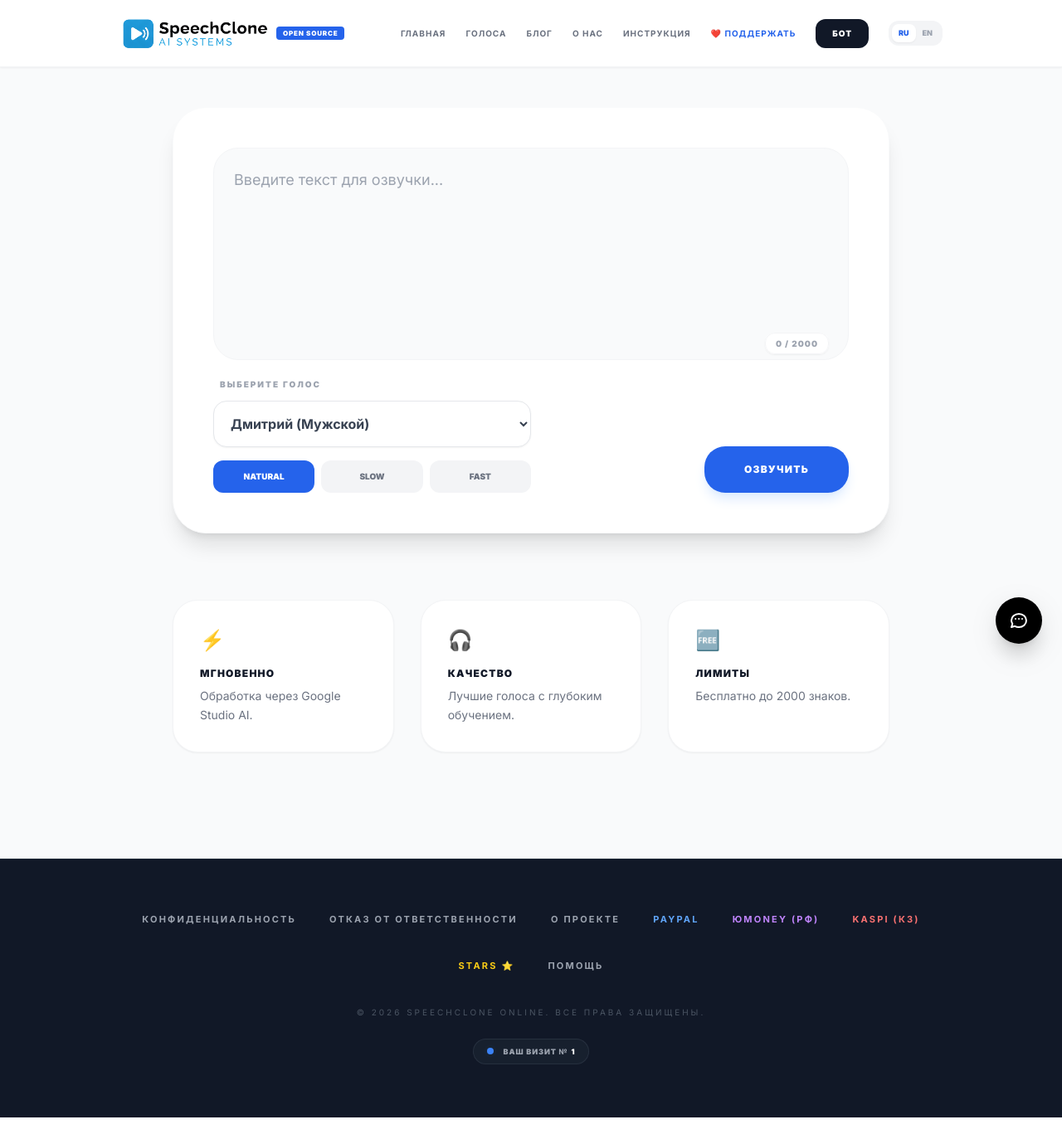
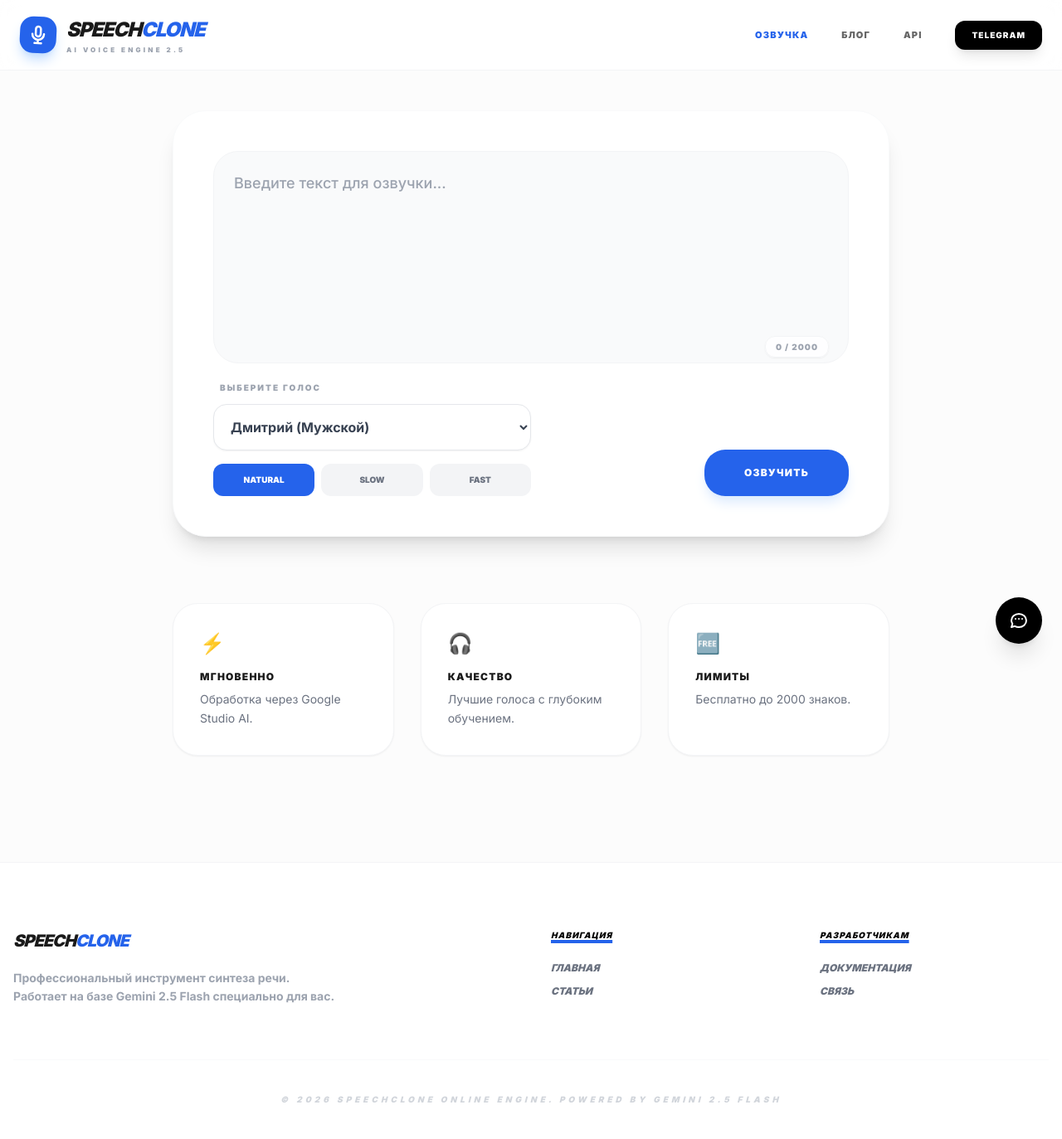
Before and after one commit to olvereal-cpu/speech-clone, a FastAPI app: page / in a window 1280 px wide. Shown: the whole page at 83% size. Before the commit the page ends 1347 px from the top, so only its background shows below. Run offline with FastAPI, Linux system fonts and the light colour scheme; some libraries are stand-ins or nearby versions.

Commit message:
Update base.html

```diff
--- a/templates/base.html
+++ b/templates/base.html
@@ -3,173 +3,74 @@
 <head>
     <meta charset="UTF-8">
     <meta name="viewport" content="width=device-width, initial-scale=1.0">
-
-    <title>{% block title %}SpeechClone AI — Озвучка текста нейросетью онлайн бесплатно{% endblock %}</title>
-    <meta name="description" content="{% block description %}Бесплатная озвучка текста нейросетями онлайн. Более 50 реалистичных голосов, поддержка ударений и скачивание в MP3. Лучший сервис для создания аудио из текста.{% endblock %}">
-    <meta name="keywords" content="озвучка текста, нейросеть голос, текст в речь, синтез речи онлайн, SpeechClone, скачать озвучку mp3">
-
-    <meta property="og:type" content="website">
-    <meta property="og:url" content="https://speechclone.online/">
-    <meta property="og:title" content="SpeechClone AI — Профессиональная озвучка текста">
-    <meta property="og:description" content="Озвучивайте тексты живыми голосами нейросетей. Бесплатно, быстро и качественно.">
-    <meta property="og:image" content="{{ url_for('static', path='logo.png') }}">
-
-    <meta property="twitter:card" content="summary_large_image">
-    <meta property="twitter:url" content="https://speechclone.online/">
-    <meta property="twitter:title" content="SpeechClone AI — Озвучка текста">
-    <meta property="twitter:description" content="Бесплатный синтез речи онлайн. MP3 скачивание.">
-    <meta property="twitter:image" content="{{ url_for('static', path='logo.png') }}">
-
-    <link rel="icon" type="image/png" href="{{ url_for('static', path='favicon.png') }}">
-    <link rel="canonical" href="https://speechclone.online/" />
-
-    <!-- Google Tag Manager -->
-    <script async src="https://www.googletagmanager.com/gtag/js?id=G-CHHSM6PFGH"></script>
-    <script>
-      window.dataLayer = window.dataLayer || [];
-      function gtag(){dataLayer.push(arguments);}
-      gtag('js', new Date());
-      gtag('config', 'G-CHHSM6PFGH');
-    </script>
-
-    <!-- Google AdSense -->
-    <script async src="https://pagead2.googlesyndication.com/pagead/js/adsbygoogle.js?client=ca-pub-2792779022553212" crossorigin="anonymous"></script>
+    <meta name="description" content="SpeechClone — профессиональная озвучка текста нейросетью Gemini 2.5 бесплатно.">
+    <title>{% block title %}SpeechClone — ИИ Озвучка текста онлайн{% endblock %}</title>
 
     <script src="https://cdn.tailwindcss.com"></script>
-    <link rel="preconnect" href="https://fonts.googleapis.com">
-    <link rel="preconnect" href="https://fonts.gstatic.com" crossorigin>
-    <link href="https://fonts.googleapis.com/css2?family=Inter:wght@400;600;700;900&display=swap" rel="stylesheet">
+    <link href="https://fonts.googleapis.com/css2?family=Inter:wght@400;500;600;700;800;900&display=swap" rel="stylesheet">
 
     <style>
-        body { font-family: 'Inter', sans-serif; }
-        .transition-all { transition: all 0.3s ease; }
+        body { font-family: 'Inter', sans-serif; background-color: #fcfcfc; color: #1a1a1a; scroll-behavior: smooth; }
+        .nav-link { font-size: 11px; font-weight: 900; text-transform: uppercase; letter-spacing: 0.1em; color: #666; transition: 0.3s; }
+        .nav-link:hover { color: #2563eb; }
         .animate-fade-in { animation: fadeIn 0.5s ease-out; }
         @keyframes fadeIn { from { opacity: 0; transform: translateY(10px); } to { opacity: 1; transform: translateY(0); } }
-        html { scroll-behavior: smooth; }
-        #chat-widget { filter: drop-shadow(0 10px 15px rgba(0,0,0,0.1)); }
-        /* Исправление для мобильного меню */
-        #mobile-menu:not(.hidden) { display: flex; flex-direction: column; }
     </style>
 </head>
-<body class="bg-[#F9FAFB] text-gray-900 antialiased">
+<body class="selection:bg-blue-100">
+    <!-- ШАПКА И МЕНЮ -->
+    <header class="sticky top-0 z-[100] border-b border-gray-100 bg-white/80 backdrop-blur-md">
+        <div class="max-w-7xl mx-auto px-4 sm:px-6">
+            <div class="flex justify-between items-center py-5">
+                <a href="/" class="flex items-center gap-3 group">
+                    <div class="w-11 h-11 bg-blue-600 rounded-2xl flex items-center justify-center rotate-3 group-hover:rotate-6 transition-all shadow-lg shadow-blue-200">
+                        <svg class="w-6 h-6 text-white" fill="none" stroke="currentColor" viewBox="0 0 24 24"><path stroke-linecap="round" stroke-linejoin="round" stroke-width="2.5" d="M19 11a7 7 0 01-7 7m0 0a7 7 0 01-7-7m7 7v4m0 0H8m4 0h4m-4-8a3 3 0 01-3-3V5a3 3 0 116 0v6a3 3 0 01-3 3z"></path></svg>
+                    </div>
+                    <div class="leading-none">
+                        <span class="text-2xl font-black tracking-tighter uppercase italic">Speech<span class="text-blue-600 font-black">Clone</span></span>
+                        <div class="text-[8px] font-black text-gray-400 uppercase tracking-[0.4em] mt-1">AI Voice Engine 2.5</div>
+                    </div>
+                </a>
 
-    <nav class="bg-white border-b border-gray-100 sticky top-0 z-50 shadow-sm">
-        <div class="max-w-5xl mx-auto px-4 h-20 flex justify-between items-center">
-            <a href="/" class="flex items-center gap-2">
-                <img src="{{ url_for('static', path='logo.png') }}" alt="SpeechClone AI" class="h-10 w-auto">
-                <span class="bg-blue-600 text-[8px] font-black text-white px-2 py-0.5 rounded uppercase tracking-widest">Open Source</span>
-            </a>
+                <nav class="hidden md:flex items-center gap-10">
+                    <a href="/" class="nav-link text-blue-600">Озвучка</a>
+                    <a href="/blog" class="nav-link">Блог</a>
+                    <a href="/api-docs" class="nav-link">API</a>
+                    <a href="https://t.me/speechclone" target="_blank" class="px-5 py-2.5 bg-black text-white rounded-xl text-[10px] font-black uppercase tracking-widest hover:bg-blue-600 transition-all shadow-lg">Telegram</a>
+                </nav>
+            </div>
+        </div>
+    </header>
 
-            <div class="hidden md:flex items-center space-x-6">
-                <div class="flex space-x-6 font-bold text-gray-500 uppercase text-[10px] tracking-widest">
-                    <a href="/" class="hover:text-blue-600 transition-all">Главная</a>
-                    <a href="/voices" class="hover:text-blue-600 transition-all">Голоса</a>
-                    <a href="/blog" class="hover:text-blue-600 transition-all">Блог</a>
-                    <a href="/about" class="hover:text-blue-600 transition-all">О нас</a>
-                    <a href="/guide" class="hover:text-blue-600 transition-all">Инструкция</a>
-                    <a href="/contribute" class="text-blue-600 hover:text-gray-900 transition-all">❤️ Поддержать</a>
+    {% block content %}{% endblock %}
+
+    <!-- ПОЛНЫЙ ФУТЕР -->
+    <footer class="bg-white border-t border-gray-100 pt-20 pb-10 mt-20">
+        <div class="max-w-7xl mx-auto px-4 text-center md:text-left">
+            <div class="grid grid-cols-1 md:grid-cols-4 gap-12 mb-16 italic font-black">
+                <div class="col-span-2">
+                    <span class="text-xl uppercase tracking-tighter">Speech<span class="text-blue-600">Clone</span></span>
+                    <p class="text-gray-400 text-sm mt-5 not-italic font-bold leading-relaxed">Профессиональный инструмент синтеза речи. <br>Работает на базе Gemini 2.5 Flash специально для вас.</p>
                 </div>
-
-                <a href="https://t.me/speechclonebot" target="_blank" class="bg-gray-900 text-white px-5 py-2.5 rounded-xl font-black text-[10px] uppercase tracking-widest hover:bg-blue-600 transition-all">Бот</a>
-
-                <div class="flex bg-gray-100 p-1 rounded-xl ml-2">
-                    <button class="px-2 py-1 text-[9px] font-black rounded-lg bg-white shadow-sm text-blue-600">RU</button>
-                    <button onclick="alert('English version coming soon!')" class="px-2 py-1 text-[9px] font-black text-gray-400 hover:text-gray-600 transition-all">EN</button>
+                <div>
+                    <h4 class="text-[10px] uppercase tracking-widest text-black mb-6 underline decoration-blue-600 decoration-4">Навигация</h4>
+                    <ul class="space-y-3 text-xs text-gray-500 uppercase">
+                        <li><a href="/" class="hover:text-blue-600">Главная</a></li>
+                        <li><a href="/blog" class="hover:text-blue-600">Статьи</a></li>
+                    </ul>
+                </div>
+                <div>
+                    <h4 class="text-[10px] uppercase tracking-widest text-black mb-6 underline decoration-blue-600 decoration-4">Разработчикам</h4>
+                    <ul class="space-y-3 text-xs text-gray-500 uppercase">
+                        <li><a href="/api-docs" class="hover:text-blue-600">Документация</a></li>
+                        <li><a href="https://t.me/speechclone" class="hover:text-blue-600">Связь</a></li>
+                    </ul>
                 </div>
             </div>
-
-            <button id="mobile-menu-btn" class="md:hidden text-gray-900 focus:outline-none p-2">
-                <svg class="w-8 h-8" fill="none" stroke="currentColor" viewBox="0 0 24 24">
-                    <path id="menu-icon" stroke-linecap="round" stroke-linejoin="round" stroke-width="2" d="M4 6h16M4 12h16M4 18h16"></path>
-                </svg>
-            </button>
-        </div>
-
-        <!-- Mobile Menu Container -->
-        <div id="mobile-menu" class="hidden md:hidden bg-white border-t border-gray-100 p-6 space-y-4 shadow-xl">
-            <a href="/" class="block font-black uppercase text-xs tracking-widest text-gray-900">Главная</a>
-            <a href="/voices" class="block font-black uppercase text-xs tracking-widest text-gray-900">Голоса</a>
-            <a href="/blog" class="block font-black uppercase text-xs tracking-widest text-gray-900">Блог</a>
-            <a href="/guide" class="block font-black uppercase text-xs tracking-widest text-gray-900">Инструкция</a>
-            <a href="/contribute" class="block font-black uppercase text-xs tracking-widest text-blue-600">❤️ Поддержать</a>
-            <a href="https://t.me/speechclonebot" target="_blank" class="block w-full text-center bg-blue-600 text-white py-4 rounded-2xl font-black text-xs uppercase tracking-widest">Открыть бота</a>
-        </div>
-    </nav>
-
-    <div class="min-h-screen">
-        {% block content %}{% endblock %}
-    </div>
-
-    <footer class="bg-gray-900 text-gray-400 py-16 mt-20 border-t border-gray-800">
-        <div class="max-w-5xl mx-auto px-4 text-center">
-            <div class="flex flex-wrap justify-center gap-6 md:gap-10 mb-10 text-[11px] font-bold uppercase tracking-[0.2em]">
-                <a href="/privacy" class="hover:text-white transition-all">Конфиденциальность</a>
-                <a href="/disclaimer" class="hover:text-white transition-all">Отказ от ответственности</a>
-                <a href="/about" class="hover:text-white transition-all">О проекте</a>
-                <a href="https://paypal.me/velial39@gmail.com" target="_blank" class="text-blue-400 hover:text-white transition-all">PayPal</a>
-                <a href="https://yoomoney.ru/to/ТУТ_ТВОЙ_НОМЕР" target="_blank" class="text-purple-400 hover:text-white transition-all">ЮMoney (РФ)</a>
-                <a href="https://kaspi.kz/pay/ТУТ_ID" target="_blank" class="text-red-400 hover:text-white transition-all">Kaspi (КЗ)</a>
-                <a href="https://t.me/speechclonebot?start=donate" target="_blank" class="text-yellow-400 hover:text-white transition-all">Stars ⭐️</a>
-                <a href="/guide" class="hover:text-white transition-all">Помощь</a>
-            </div>
-
-            <div class="flex flex-col items-center space-y-6">
-                <p class="text-[10px] tracking-[0.3em] uppercase text-gray-600">
-                    © 2026 SpeechClone Online. Все права защищены.
-                </p>
-
-                <div class="inline-flex items-center space-x-3 bg-gray-800/50 px-4 py-2 rounded-full border border-gray-700/50">
-                    <span class="flex h-2 w-2 relative">
-                        <span class="animate-ping absolute inline-flex h-full w-full rounded-full bg-blue-400 opacity-75"></span>
-                        <span class="relative inline-flex rounded-full h-2 w-2 bg-blue-500"></span>
-                    </span>
-                    <p class="text-[9px] font-black uppercase tracking-widest text-gray-400">
-                        Ваш визит №<span id="user-counter" class="text-white ml-1">1</span>
-                    </p>
-                </div>
+            <div class="border-t border-gray-50 pt-10 text-center">
+                <p class="text-[10px] font-black uppercase tracking-[0.4em] text-gray-300 italic">© 2026 SpeechClone Online Engine. Powered by Gemini 2.5 Flash</p>
             </div>
         </div>
     </footer>
-
-    <script>
-    // Логика мобильного меню
-    document.addEventListener('DOMContentLoaded', () => {
-        const menuBtn = document.getElementById('mobile-menu-btn');
-        const menu = document.getElementById('mobile-menu');
-        const icon = document.getElementById('menu-icon');
-
-        if (menuBtn && menu && icon) {
-            menuBtn.addEventListener('click', (e) => {
-                e.preventDefault();
-                const isHidden = menu.classList.toggle('hidden');
-                // Меняем иконку (бургер на крестик)
-                if (isHidden) {
-                    icon.setAttribute('d', 'M4 6h16M4 12h16M4 18h16');
-                } else {
-                    icon.setAttribute('d', 'M6 18L18 6M6 6l12 12');
-                }
-            });
-        }
-
-        // Счетчик визитов
-        try {
-            let count = parseInt(localStorage.getItem('my_visits')) || 0;
-            count++;
-            localStorage.setItem('my_visits', count);
-            const counterDisplay = document.getElementById('user-counter');
-            if (counterDisplay) { counterDisplay.innerText = count; }
-        } catch (e) { console.warn('LocalStorage unavailable'); }
-
-        // Плавный скролл из Flask/FastAPI контекста
-        {% if scroll_to %}
-        const target = document.getElementById('{{ scroll_to }}');
-        if (target) {
-            setTimeout(() => {
-                target.scrollIntoView({ behavior: 'smooth', block: 'start' });
-            }, 500);
-        }
-        {% endif %}
-    });
-    </script>
 </body>
 </html>
```
